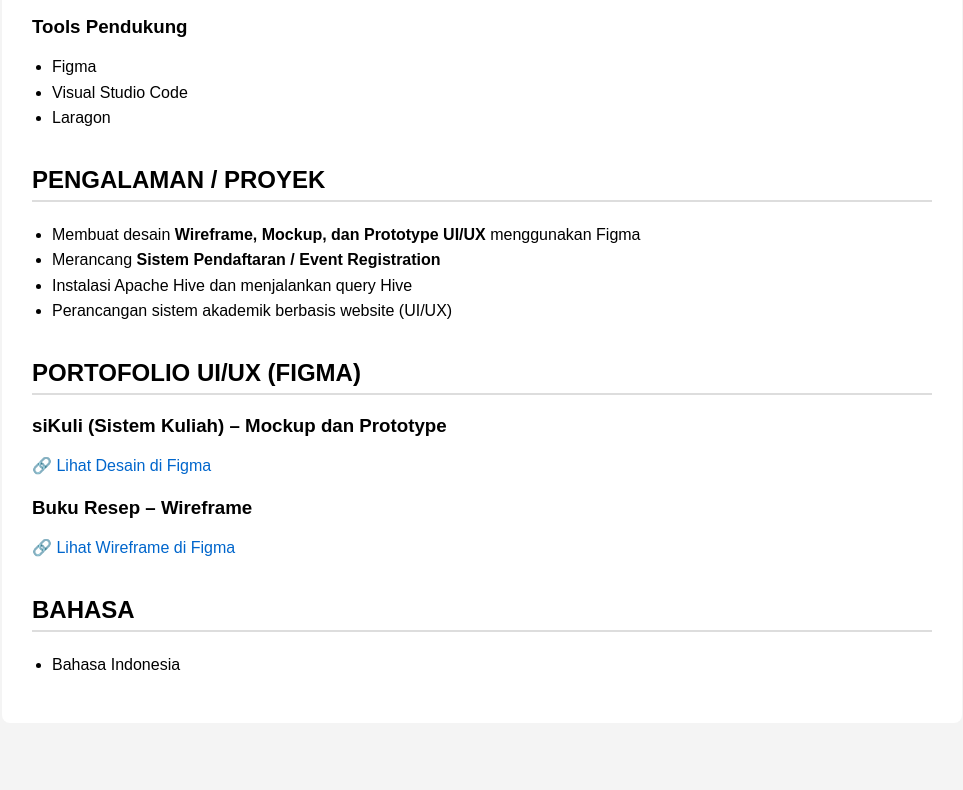
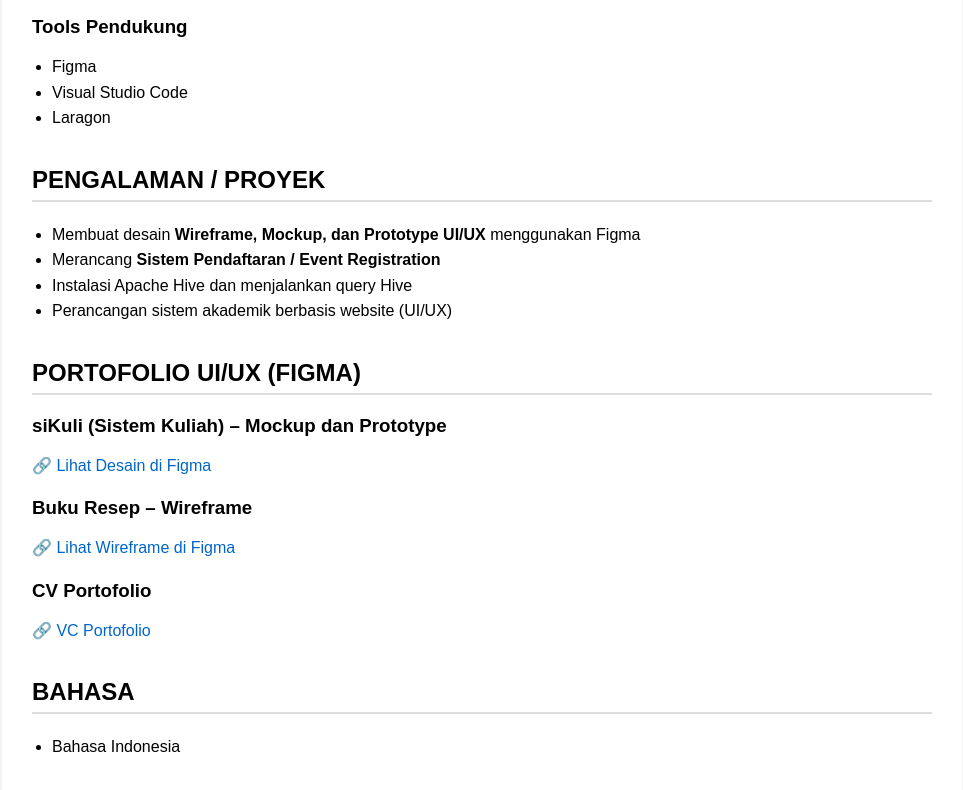
Before and after one commit to akbarfaturochman23/Akbar-Portofolio, a plain HTML site: page index.html in a window 1280 px wide. Shown: the part 1352-2142 px from the top of the page, without its empty margins (158-1121 px from the left). Before the commit the page ends 2115 px from the top, so only its background shows below. Drawn offline with Linux system fonts and the light colour scheme.

Commit message:
Update index.html

```diff
--- a/index.html
+++ b/index.html
@@ -144,6 +144,12 @@
         Lihat Wireframe di Figma</a>
     </p>
 
+    <h3>CV Portofolio</h3>
+    <p>
+        🔗 <a href="https://drive.google.com/file/d/1EgKLt18yiPMtXHruGols9t_S6-zgOD61/view?usp=sharing" target="_blank">
+        VC Portofolio</a>
+    </p>
+
     <h2>BAHASA</h2>
     <ul>
         <li>Bahasa Indonesia</li>
```
